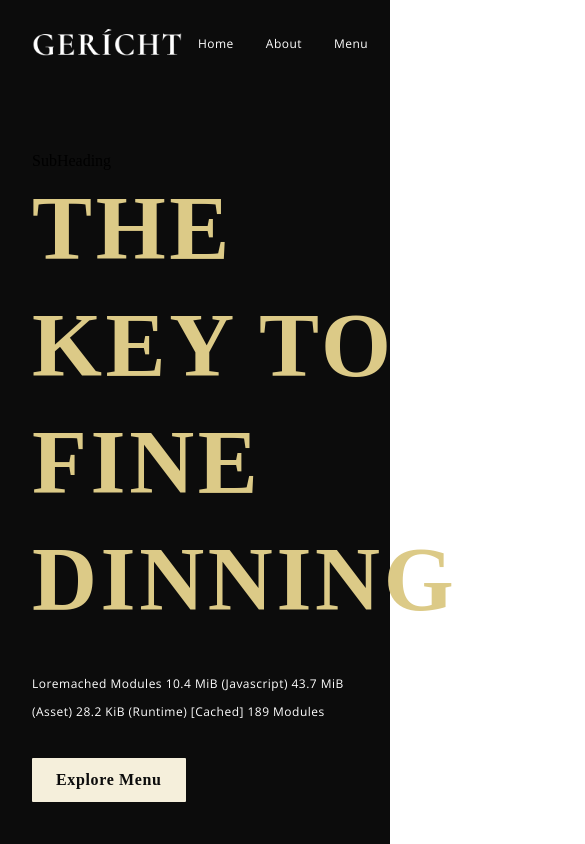
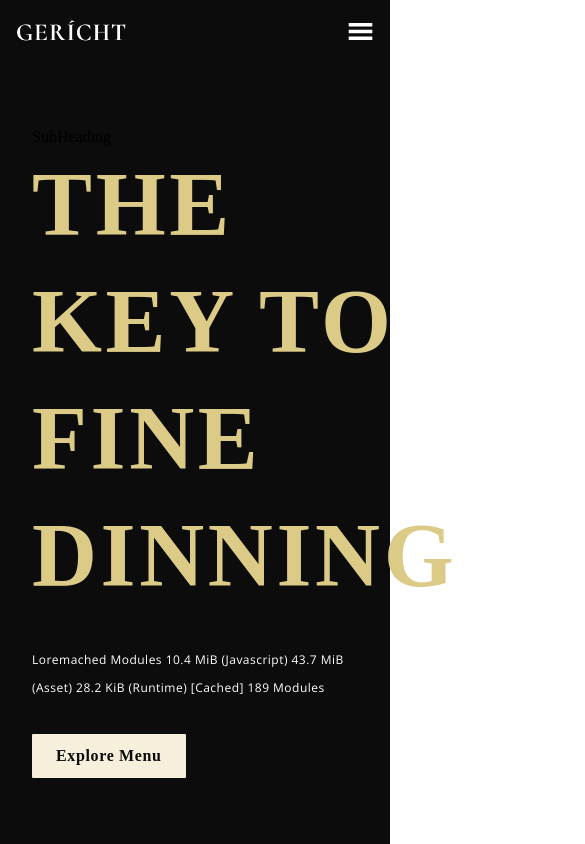
Before and after one commit to adisv67/resto, a React (Create React App) app: page / in a window 390 px wide. Shown: the top 844 px of the page, 585 px wide, since content can reach past the window. Built offline with nearby package versions, Linux system fonts and the light colour scheme; a web font is replaced by a local one.

Commit message:
navbar fixed

```diff
--- a/src/components/Navbar/Navbar.css
+++ b/src/components/Navbar/Navbar.css
@@ -68,4 +68,55 @@
     transition: 0.5s ease;
 
     flex-direction: column;
+    z-index: 5;
 }
+.app__navbar-smallscreen_overlay .overlay__close{
+    font-size: 27px;
+    color: var(--color-golden);
+    cursor: pointer;
+
+    position: absolute;
+    top: 20px;
+    right: 20px;
+}
+.app__navbar-smallscree-links{
+    list-style: none;
+}
+.app__navbar-smallscree-links li{
+    margin: 2rem;
+    cursor: pointer;
+    color: var(--color-golden);
+    font-size: 2rem;
+    text-align: center;
+    font-family: var(--font-base);
+}
+.app__navbar-smallscree-links li:hover{
+    color: var(--color-white);
+}
+
+@media screen and (max-width: 2000px){
+    .app__navbar-logo img{
+        width: 210px;
+    }
+}
+@media screen and (max-width: 1150px){
+    .app__navbar-links{
+        display:none;
+    }
+    .app__navbar-smallscreen{
+        display: flex;
+    }
+}
+
+
+@media screen and (max-width: 650px){
+    .app__navbar{
+        padding: 1rem;
+    }
+    .app__navbar-login{
+        display: none;
+    }
+    .app__navbar-logo img{
+        width: 110px;
+    }
+}
--- a/src/components/Navbar/Navbar.jsx
+++ b/src/components/Navbar/Navbar.jsx
@@ -1,10 +1,14 @@
-import React from 'react';
+import React,{useState} from 'react';
 import {GiHamburgerMenu} from 'react-icons/gi';
 import {MdOutlineRestaurantMenu} from 'react-icons/md';
 import images from '../../constants/images';
 import './Navbar.css';
 
-const Navbar = () => (
+const Navbar = () => {
+
+  const [toggleMenu, setToggleMenu] = useState(false);
+
+return(
   <nav className='app__navbar'>
       <div className='app__navbar-logo'>
         <img src={images.gericht} alt='app logo' />
@@ -21,14 +25,13 @@ const Navbar = () => (
           <div />
         <a href='/' className='p__opensans'>Book Table</a>
       </div>
+
       <div className='app__navbar-smallscreen'>
+        <GiHamburgerMenu  color='#fff' fontSize={27} onClick={()=> setToggleMenu(true)} />
 
+          {toggleMenu &&(
               <div className='app__navbar-smallscreen_overlay flex__center slide-bottom'>
-        <MdOutlineRestaurantMenu fontSize={27} className='overlay__close' onClick={()=>{}} />
-      </div>
-
-      <GiHamburgerMenu  color='#fff' fontSize={27} onClick={()=> {}} />
-
+                <MdOutlineRestaurantMenu fontSize={27} className='overlay__close' onClick={()=> setToggleMenu(false)} />
                 <ul className='app__navbar-smallscree-links'>
                   <li className='p__opensans'><a href='#home'>Home</a></li>
                   <li className='p__opensans'><a href='#about'>About</a></li>
@@ -37,7 +40,11 @@ const Navbar = () => (
                   <li className='p__opensans'><a href='#contact'>Contact</a></li>
                 </ul>
               </div>
+           )
+          }
+      </div>
   </nav>
-);
+)
+}
 
 export default Navbar;
```
Lines whose indentation alone changed are shown as unchanged.
